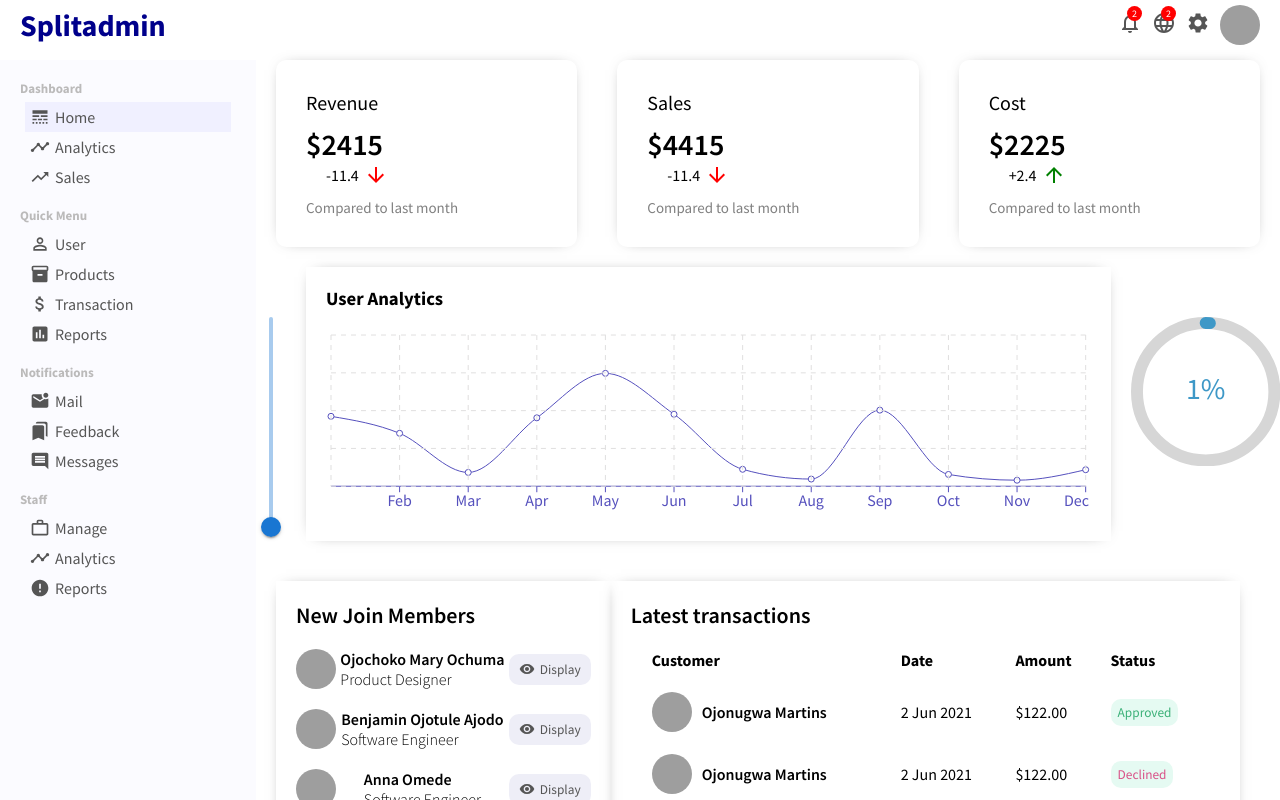
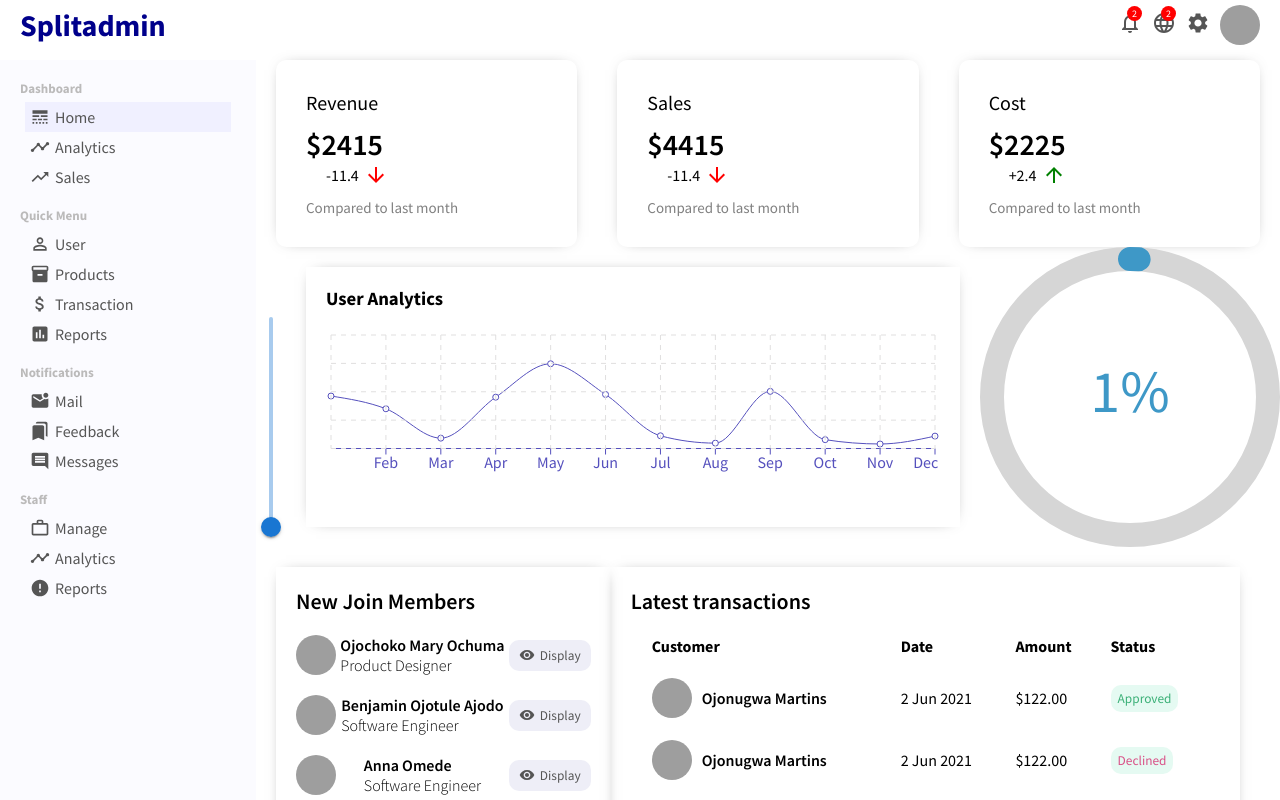
Before and after one commit to Ojotule-Benjamin/Regen-project, a React (Create React App) app: page / in a window 1280 px wide. Shown: the top 800 px of the page. Built offline with nearby package versions, Linux system fonts and the light colour scheme; grey boxes are pictures that could not be loaded.

Commit message:
still fixing 4

```diff
--- a/src/components/chart/chart.css
+++ b/src/components/chart/chart.css
@@ -1,5 +1,5 @@
 .chart{
-    width: 100%;
+    /* width: 100%; */
     margin: 20px;
     padding: 20px;
     -webkit-box-shadow: 0px 0px 15px -10px rgba(0, 0, 0, 0.75);
--- a/src/components/progressBar/ProgressBar.jsx
+++ b/src/components/progressBar/ProgressBar.jsx
@@ -6,7 +6,7 @@ import 'react-circular-progressbar/dist/styles.css';
 const ProgressBar = ({sliderValueDis}) => {
   return (
     <CircularProgressbar
-    size={300}
+    size={100}
     variant="determinate"
     value = {sliderValueDis}
     text={`${sliderValueDis}%`}
--- a/src/pages/home/Home.jsx
+++ b/src/pages/home/Home.jsx
@@ -42,9 +42,9 @@ const Home = (props) => {
           grid
           dataKey="Active User"/>
 
-          <div className='progressbarcl' >
-            <ProgressBar sliderValueDis={sliderValue}/>
-          </div>
+
+          <ProgressBar sliderValueDis={sliderValue}/>
+
         </div>
         <div className='homeWidgets'>
           <WidgetSm/>
--- a/src/pages/home/home.css
+++ b/src/pages/home/home.css
@@ -7,15 +7,9 @@
     margin: 20px;
 }
 .chartContainer{
-    display: flex;
-    flex-direction: row;
+    /* display: flex;
+    flex-direction: row; */
     margin: 0px;
-
+    display: grid;
+    grid-template-columns: auto 1fr auto;
 }
-
-.progressbarcl{
-    width: 200px;
-    height: 200px;
-    border: 10px;
-    margin-top: 70px;
-}
```
